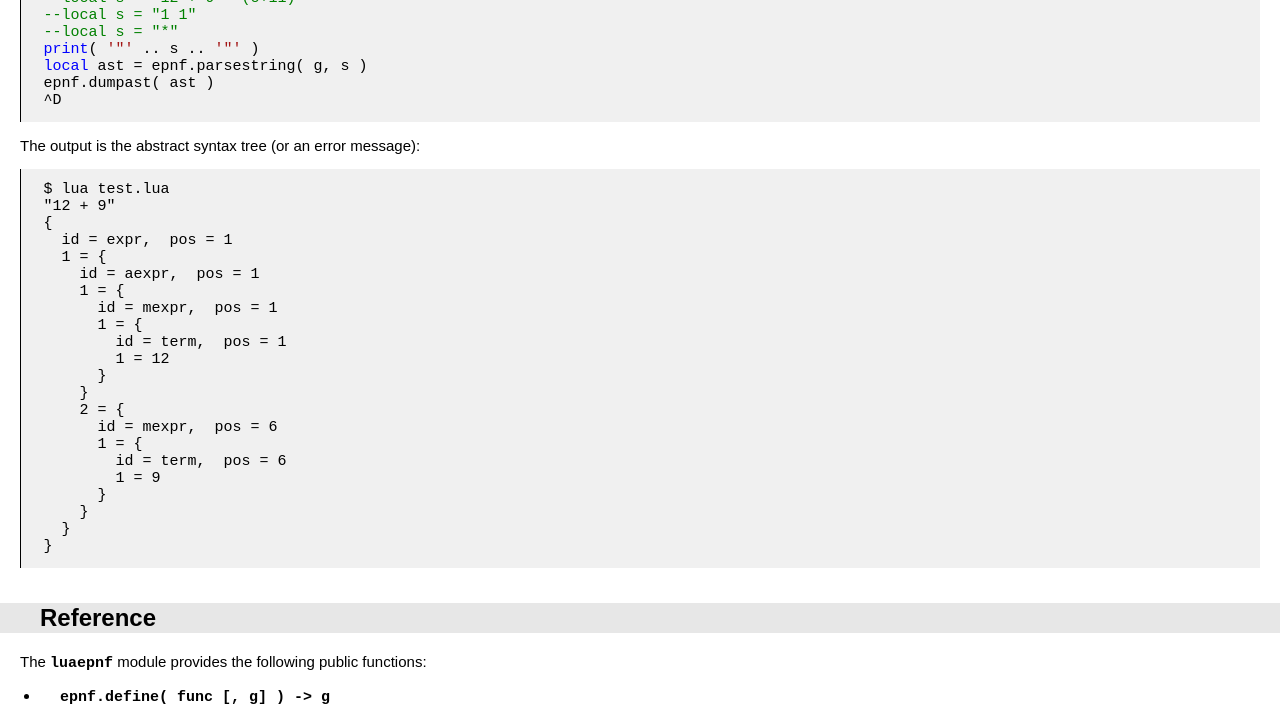
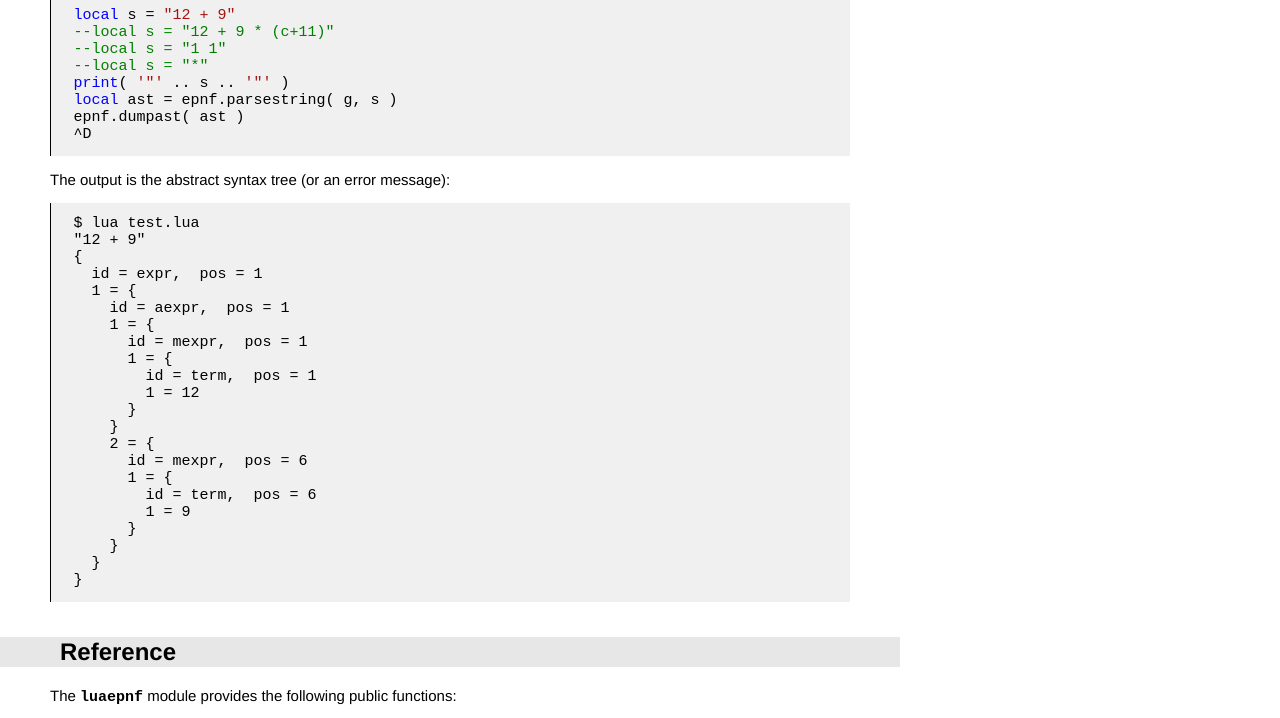
Before and after one commit to siffiejoe/lua-luaepnf, a plain HTML site: page index.html in a window 1280 px wide. Shown: the part 820-1538 px from the top of the page. Drawn offline with Linux system fonts and the light colour scheme.

Commit message:
Limit text width.

```diff
--- a/default.css
+++ b/default.css
@@ -6,11 +6,20 @@ body {
   margin: 0px;
   padding: 0px;
   font-size: 15px;
-  font-family: arial,helvetica,geneva,sans-serif;
+  font-family: helvetica,geneva,sans-serif;
+  max-width: 60em;
 }
-p, pre, blockquote {
-  margin-left: 20px;
-  margin-right: 20px;
+p, pre, blockquote, ul, ol {
+  margin-left: 50px;
+  margin-right: 50px;
+}
+li p {
+  margin-left: 0px;
+  margin-right: 0px;
+}
+li {
+  padding-left: 10px;
+  padding-right: 10px;
 }
 
 
@@ -30,7 +39,7 @@ h1 {
 }
 h2, h3, h4, h5, h6 {
   margin-top: 35px;
-  padding: 0px 40px 0px 40px;
+  padding: 0px 60px 0px 60px;
   background-color: #E7E7E7;
   line-height: 30px;
   font-weight: normal;
```
